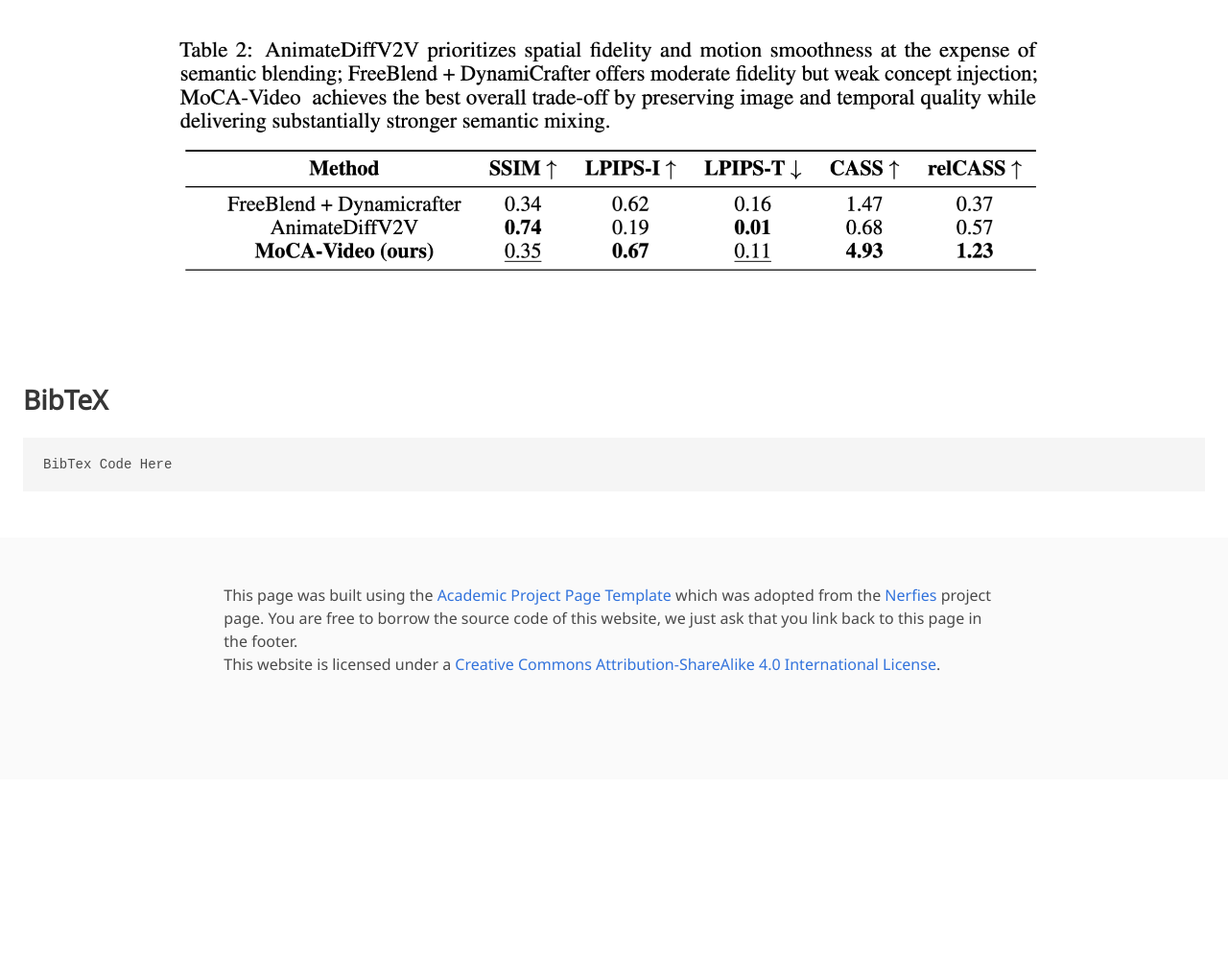
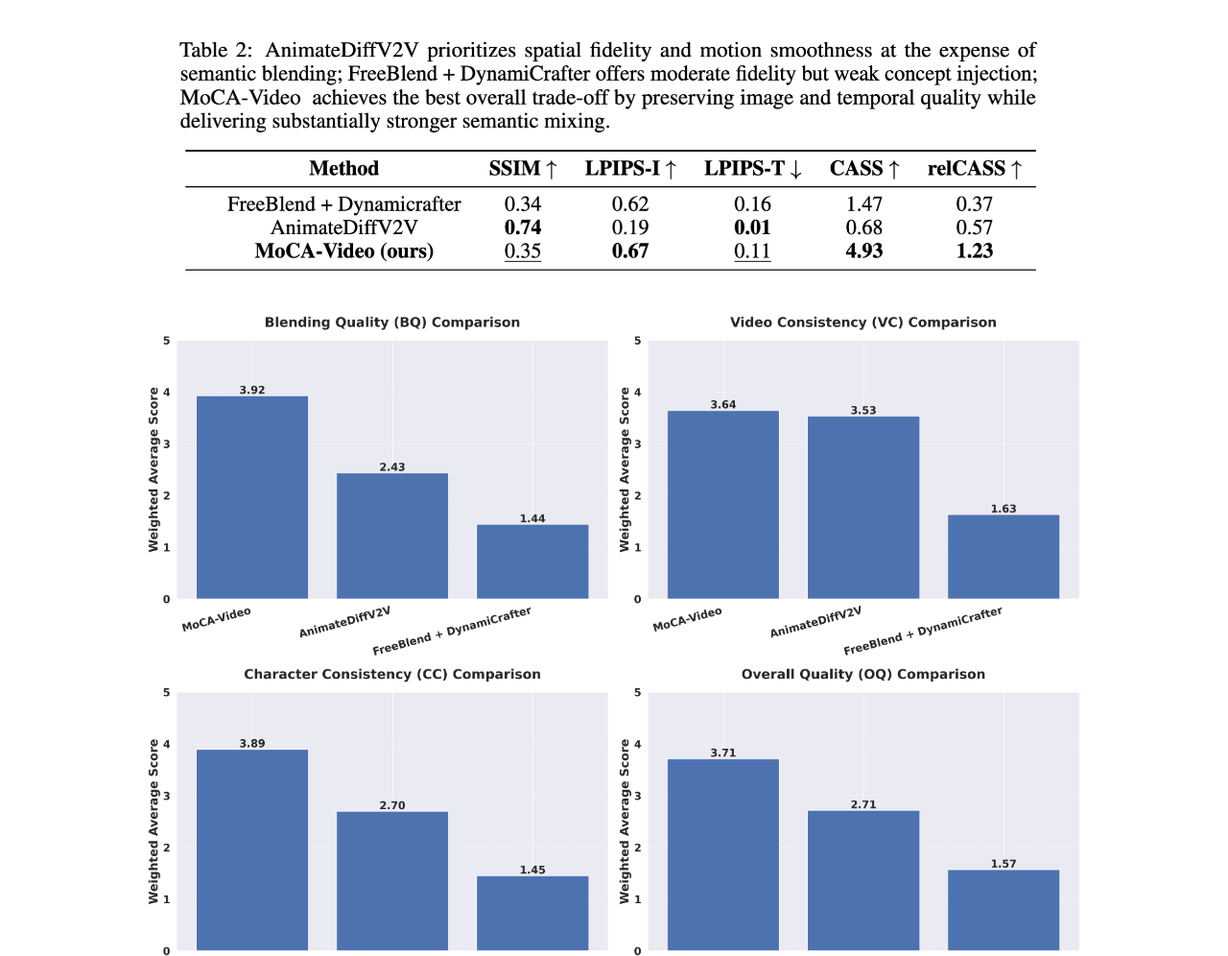
Before and after one commit to ZhangT-tech/MoCA-Page, a plain HTML site: page index.html in a window 1280 px wide. Shown: the part 3625-4621 px from the top of the page at 96% size. Before the commit the page ends 4437 px from the top, so only its background shows below. Drawn offline with nearby package versions, Linux system fonts and the light colour scheme; some icons are missing; a web font is replaced by a local one.

Commit message:
user study

```diff
--- a/index.html
+++ b/index.html
@@ -580,6 +580,9 @@
         <div class="content has-text-centered">
           <img src="results/baseline_comparison.png" alt="Baseline Comparison" style="width: 100%; height: auto; object-fit: scale-down;">
         </div>
+        <div class="content has-text-centered" style="margin-top: 2em;">
+          <img src="results/user_study.png" alt="User Study Results" style="width: 100%; height: auto; object-fit: scale-down;">
+        </div>
       </div>
     </div>
   </div>
```
